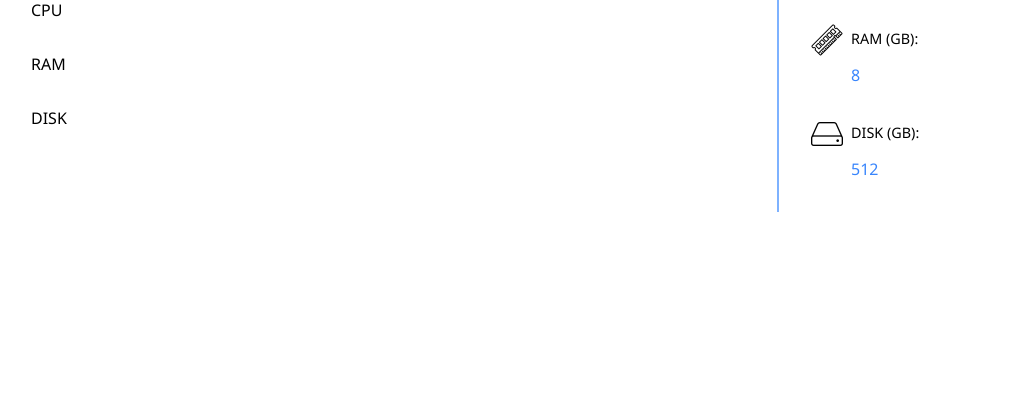
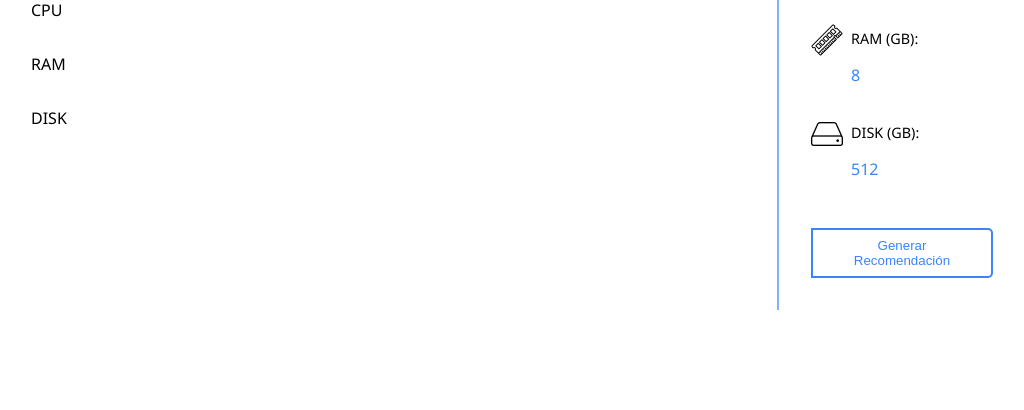
Before and after one commit to YERCKEN/lRecomender, a Django app: page /entornoExperto in a window 1280 px wide. Shown: the part 435-845 px from the top of the page, without its empty margins (127-1151 px from the left). Before the commit the page ends 647 px from the top, so only its background shows below. Run offline with Django 5.2, Linux system fonts and the light colour scheme; data that the repository does not hold is empty.

Commit message:
➕ Se Creó el btn para generar recomendaciones en la vista del experto

```diff
--- a/TestToSBC/MyApp1/static/style/experto.css
+++ b/TestToSBC/MyApp1/static/style/experto.css
@@ -202,3 +202,33 @@
     margin-top: 0.5rem;
     color: #3885FC;
 }
+
+/*BTN*/
+.seccionResumen-especificaciones-btn {
+    margin-top: 2rem;
+
+    padding-top: 1rem;
+    width: auto;
+}
+
+.seccionResumen-especificaciones-btn button{
+    padding: 0.5rem 1rem;
+
+    border-radius:  0px 5px  5px 0px;
+    background-color: white;
+    color: #3885FC;
+    border: 2px solid #3885FC ;
+
+    cursor: pointer;
+
+}
+
+
+.seccionResumen-especificaciones-btn button:hover{
+
+    background-color: #3885FC;
+    color: white;
+
+    cursor: pointer;
+
+}
--- a/TestToSBC/MyApp1/templates/entornos/experto.html
+++ b/TestToSBC/MyApp1/templates/entornos/experto.html
@@ -102,6 +102,13 @@
                     <input type="hidden" id="disk" name="disk">
                 </div>
 
+                <div class="seccionResumen-especificaciones-btn">
+
+                <!--BOTON SOLICITAR RECOMENDACIÓN-->
+                    <button>
+                        Generar Recomendación
+                    </button>
+                </div>
 
             </div>
 
--- a/TestToSBC/TestToSBC/settings.py
+++ b/TestToSBC/TestToSBC/settings.py
@@ -79,7 +79,7 @@ WSGI_APPLICATION = 'TestToSBC.wsgi.application'
 # Database
 # https://docs.djangoproject.com/en/5.0/ref/settings/#databases
 
-# EDWAR  - - - - - - - - - - - - - - - - - - - - - - -
+# EDWAR   - - - - - - - - - - - - - - - - - - - - - - -
 
 DATABASES = {
     'default': {
```
Also changed, not shown: 1 other file.
